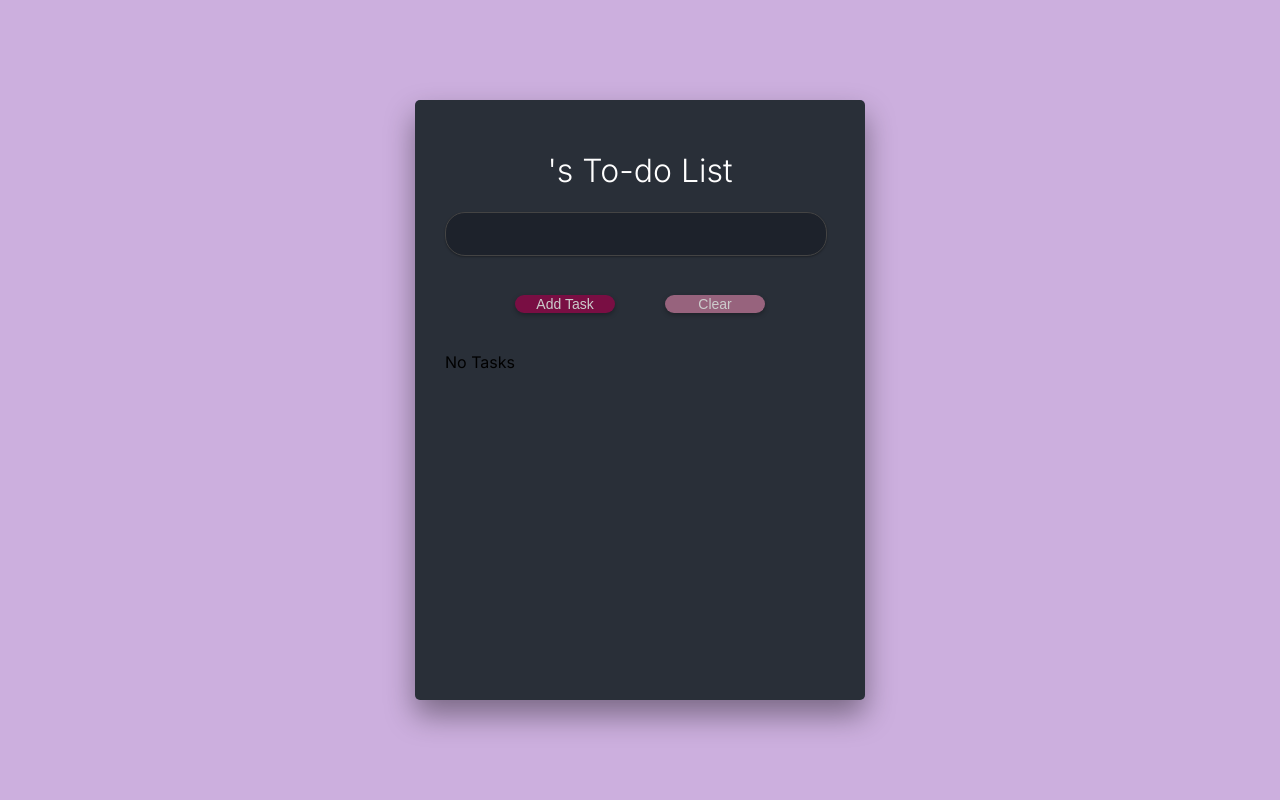
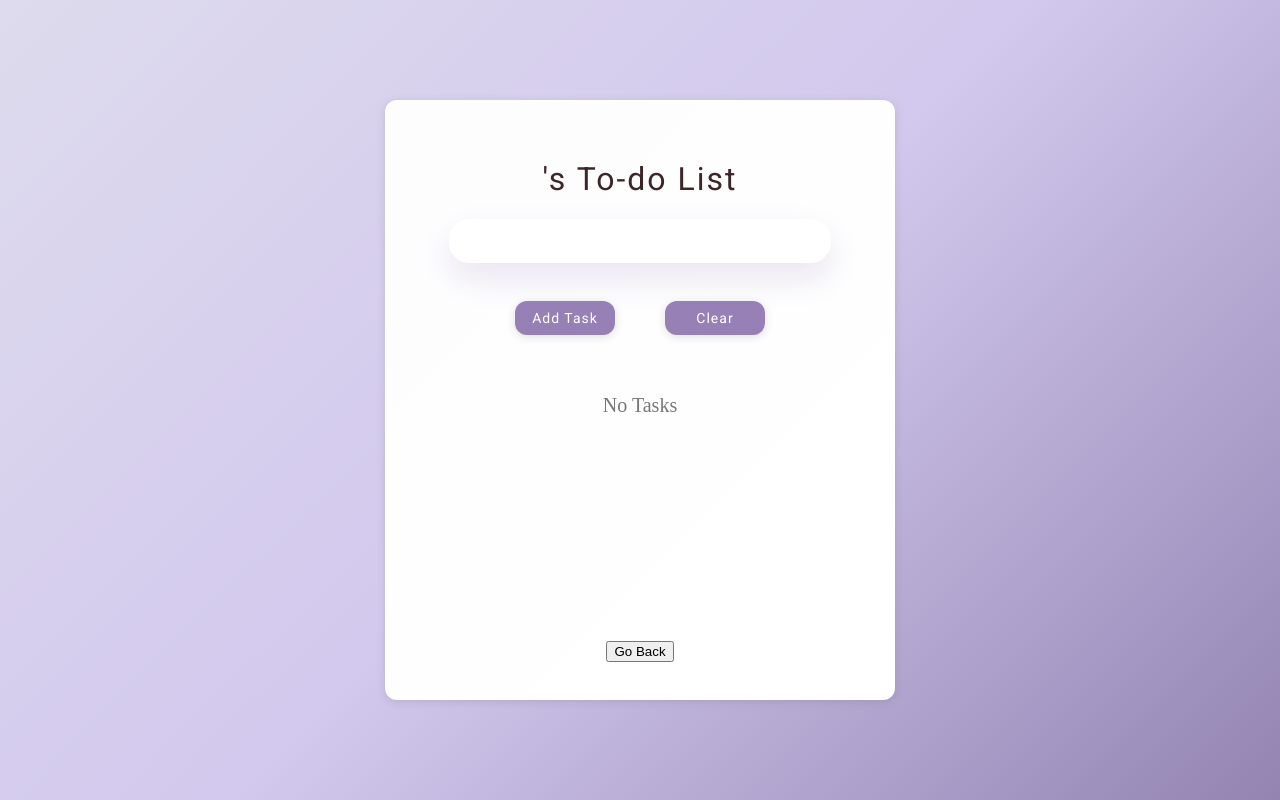
Before and after one commit to noelledons/todo-list, a Next.js app: page /todolist in a window 1280 px wide. Built offline with nearby package versions, Linux system fonts and the light colour scheme.

Commit message:
major styling updates

```diff
--- a/src/app/todolist/styles.scss
+++ b/src/app/todolist/styles.scss
@@ -1,7 +1,8 @@
 .todopage {
     margin:0;
     padding:0;
-    background: #CCAFDE;
+
+    background: linear-gradient(135deg, #dedbed, #d2c8ed, #9384b2);
     display: flex;
     justify-content: center;
     align-items: center;
--- /dev/null
+++ b/src/components/Modal/index.jsx
@@ -0,0 +1,46 @@
+"use client";
+
+import React, { useState } from "react";
+import "./styles.scss";
+import { useRouter } from 'next/navigation'
+
+function Modal() {
+  const [isModalOpen, setIsModalOpen] = useState(false);
+  const router = useRouter()
+
+  const openModal = () => {
+    setIsModalOpen(true);
+  };
+
+  const closeModal = () => {
+    setIsModalOpen(false);
+  };
+
+  const handleYesClick = () => {
+   router.push('/')
+  };
+
+  const handleNoCloseClick = () => {
+    closeModal();
+  };
+
+  return (
+    <div className="modal">
+      <button onClick={openModal}>Go Back</button>
+      {isModalOpen && (
+        <div className="modal__container">
+          <div className="modal__content">
+            <p>Do you want to proceed?</p>
+            <div className="modal__buttons">
+              {" "}
+              <button className="modal__buttons-yes" onClick={handleYesClick}>Yes</button >
+              <button className="modal__buttons-no"  onClick={handleNoCloseClick}>No, Close</button>
+            </div>
+          </div>
+        </div>
+      )}
+    </div>
+  );
+}
+
+export default Modal;
--- /dev/null
+++ b/src/components/Modal/styles.scss
@@ -0,0 +1,42 @@
+.modal {
+    font-family: Arial, sans-serif;
+    display: flex;
+    justify-content: center;
+    align-items: center;
+    // min-height: 100vh;
+    margin: 0;
+
+    &__container {
+        position: fixed;
+        top: 0;
+        left: 0;
+        width: 100%;
+        height: 100%;
+        background-color: rgba(0, 0, 0, 0.5);
+        display: flex;
+        align-items: center;
+        justify-content: center;
+      }
+
+      &__content {
+        background-color: white;
+        padding: 20px;
+        border-radius: 5px;
+        width: 300px;
+        text-align: center;
+      }
+
+      &__buttons {
+        display: flex;
+        justify-content: center;
+        gap: 10px
+      }
+
+  }
+
+
+
+
+//   button {
+//     margin: 5px;
+//   }
--- a/src/components/TaskContainer/index.jsx
+++ b/src/components/TaskContainer/index.jsx
@@ -3,6 +3,8 @@ import { useSearchParams } from "next/navigation";
 import "./styles.scss";
 import TaskForm from "../TaskForm";
 import TaskList from "../TaskList";
+import Modal from "../Modal";
+import Link from "next/link";
 
 const TaskContainer = () => {
   const searchParams = useSearchParams();
@@ -11,7 +13,11 @@ const TaskContainer = () => {
   return (
     <div className="taskcontainer">
       <div className="taskcontainer__headercontainer">
-        <h1 className="taskcontainer__header"> {user}{`'s`} To-do List</h1>
+        <h1 className="taskcontainer__header">
+          {" "}
+          {user}
+          {`'s`} To-do List
+        </h1>
       </div>
       <div>
         <TaskForm />
@@ -19,6 +25,9 @@ const TaskContainer = () => {
       <div>
         <TaskList />
       </div>
+      <div className="taskcontainer__button">
+        <Modal />
+      </div>
     </div>
   );
 };
--- a/src/components/TaskContainer/styles.scss
+++ b/src/components/TaskContainer/styles.scss
@@ -1,21 +1,30 @@
+@import url('https://fonts.googleapis.com/css2?family=Roboto:wght@100;300;400;500&display=swap');
+@import "../../globalStyling.scss";
+
 .taskcontainer {
-    background-color: #292f38;
-    width: 25%;
-    min-width: 450px;
+  display: flex;
+  flex-direction: column;
+  background: linear-gradient(135deg, #fdfdfe, #ffffff);
+  width: auto;
   height: 600px;
-    padding: 30px;
+  padding: 3% 5%;
   box-sizing: border-box;
-    border-radius: 5px;
-    box-shadow: 0 15px 30px rgba(0, 0, 0, 0.4);
+  border-radius: 12px;
+  box-shadow: $box-shadow-dark;
 
-    &__headercontainer {
-      width: auto;
-    }
 
   &__header {
-      color: white;
-      font-weight: 300;
+    font-family: 'Roboto', sans-serif;
+    letter-spacing: 2px;;
+    color: $main-text;
+    font-weight: 400;
     font-size: 2rem;
     text-align: center;
   }
+
+  &__button {
+    margin-top: auto;
   }
+
+
+}
--- a/src/components/TaskForm/index.jsx
+++ b/src/components/TaskForm/index.jsx
@@ -42,10 +42,10 @@ const TaskForm = () => {
         className="taskform__input"
       />
       <div className="taskform__buttons">
-        <button type="submit" className="taskform__buttons-editadd" onClick={handleSubmit} disabled={title.trim() === ""}>
+        <button type="submit" className="taskform__buttons-styling" onClick={handleSubmit} disabled={title.trim() === ""}>
           {editItem ? "Edit Task" : "Add Task"}
         </button>
-        <button className="taskform__buttons-clear" onClick={clearList}>
+        <button className="taskform__buttons-styling" onClick={clearList}>
           Clear
         </button>
       </div>
--- a/src/components/TaskForm/styles.scss
+++ b/src/components/TaskForm/styles.scss
@@ -1,17 +1,17 @@
+@import "../../globalStyling.scss";
+@import url("https://fonts.googleapis.com/css2?family=Roboto:wght@100;300;400;500&display=swap");
+
 .taskform {
   &__input {
     width: 350px;
-    min-width: 250px;
     padding: 15px 10px 10px 20px;
-    margin-right: 10px;
-    font-family: "Noto Sans JP", sans-serif;
     font-size: 15px;
-    color: #ccc;
-    background-color: #1d222b;
-    border: 1px solid #444;
+    color: #000000;
+    background-color: #ffffff;
+    border: 1px solid #fff;
     outline: none;
     border-radius: 20px;
-    box-shadow: 0 1px 2px rgba(0, 0, 0, 0.3);
+    box-shadow: 0 15px 35px #e9e4f0;
   }
 
   &__buttons {
@@ -19,32 +19,22 @@
     justify-content: center;
     align-items: center;
     gap: 50px;
-    margin: 10% 0
+    margin: 10% 0;
   }
 
-  &__buttons-editadd {
+  &__buttons-styling {
     min-width: 100px;
-    background-color: #790e43;
-    color: #ccc;
+    background-color: $main-purple;
+    color: #ffffff;
     border: none;
-    font-family: 'Noto Sans JP', sans-serif;
+    font-family: "Roboto", sans-serif;
     font-size: 14px;
-    border-radius: 20px;
-    box-shadow: 0 2px 5px rgba(0, 0, 0, 0.3);
+    border-radius: 12px;
+    box-shadow: $box-shadow-dark;
     outline: none;
     cursor: pointer;
+    padding: 9px 5px;
+    letter-spacing: 1px;
   }
 
-  &__buttons-clear {
-    min-width: 100px;
-    background-color: #97637d;
-    color: #ccc;
-    border: none;
-    font-family: 'Noto Sans JP', sans-serif;
-    font-size: 14px;
-    border-radius: 20px;
-    box-shadow: 0 2px 5px rgba(0, 0, 0, 0.3);
-    outline: none;
-    cursor: pointer;
-  }
 }
--- a/src/components/TaskInput/styles.scss
+++ b/src/components/TaskInput/styles.scss
@@ -1,28 +1,33 @@
+@import "../../globalStyling.scss";
+@import url('https://fonts.googleapis.com/css2?family=Roboto:wght@100;300;400;500&display=swap');
+
+
 .taskinput {
   display: flex;
   justify-content: space-between;
-  border:2px solid white;
-  border-radius: 12px;
-  margin: 6% 0;
-  width: auto;
+  width: 350px;
+  box-shadow: $box-shadow-dark;
+  border-radius: 20px;
+  margin: 3% 2%;
+  padding: 3% 2%;
 
   &__listitems {
     display: flex;
     justify-content: space-between;
-    margin: 10px 0;
-    padding-bottom: 5px;
+    overflow: hidden;
+    font-size: 0.9rem;
+    color:$main-text;
+    font-family: 'Roboto', sans-serif;
+    align-items: center;
   }
 
-  &__listitemstitle {
-    color: white;
-  }
 
   &__icon {
     cursor: pointer;
     background-color: transparent;
     border: none;
     outline: none;
-    color:white;
+    color:$main-text;
   }
 
   &__section {
@@ -33,10 +38,20 @@
 
 }
 
+//styling for checkbox + list item
 .checkbox{
   display: flex;
+  inline-size: 300px;
+  overflow: hidden;
 }
 
 .checked {
   text-decoration: line-through;
+  color: #969696;
+  .taskinput__listitems {
+    color: #969696;
+  }
+  .taskinput__icon {
+    color: #969696;
+  }
 }
--- a/src/components/TaskList/index.jsx
+++ b/src/components/TaskList/index.jsx
@@ -10,14 +10,14 @@ const TaskList = () => {
   return (
     <div className="tasklist">
       {tasks.length ? (
-        <ul className="tasklist_todos">
+        <ul className="tasklist__todos">
           {tasks.map((task) => {
             const isTaskChecked = checkedTasks.includes(task.id);
             return <TaskInput task={task} key={task.id} isChecked={isTaskChecked}/>;
           })}
         </ul>
       ) : (
-        <div className="tasklist_notasks"> No Tasks </div>
+        <div className="tasklist__notasks"> No Tasks </div>
       )}
     </div>
   );
--- a/src/components/TaskList/styles.scss
+++ b/src/components/TaskList/styles.scss
@@ -1,6 +1,5 @@
 .tasklist {
-  width: 90%;
-  // margin: auto;
+  width: auto;
   max-height: 300px;
   overflow: hidden;
   overflow-y: auto;
--- /dev/null
+++ b/src/globalStyling.scss
@@ -0,0 +1,6 @@
+$white: #ffffff;
+$black: #000000;
+
+$main-text: #3d2528;
+$main-purple: #9680b6;
+$box-shadow-dark:rgba(99, 99, 99, 0.2) 0px 2px 8px 0px;
```
Also changed, not shown: src/app/page.js (+0 -12 lines). Lines whose indentation alone changed are shown as unchanged.
